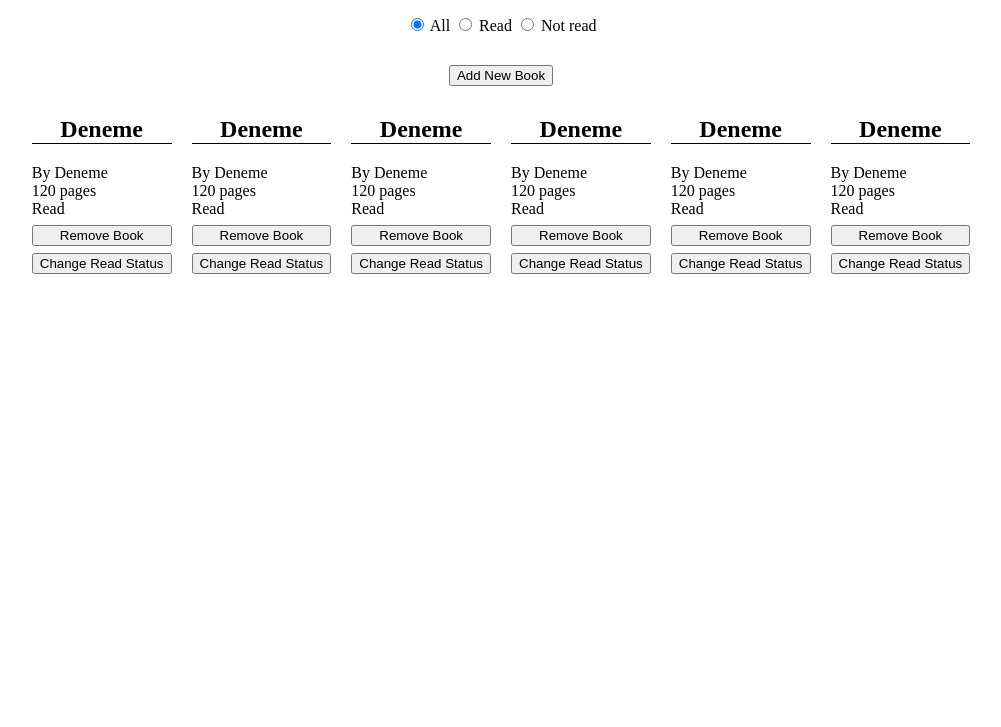
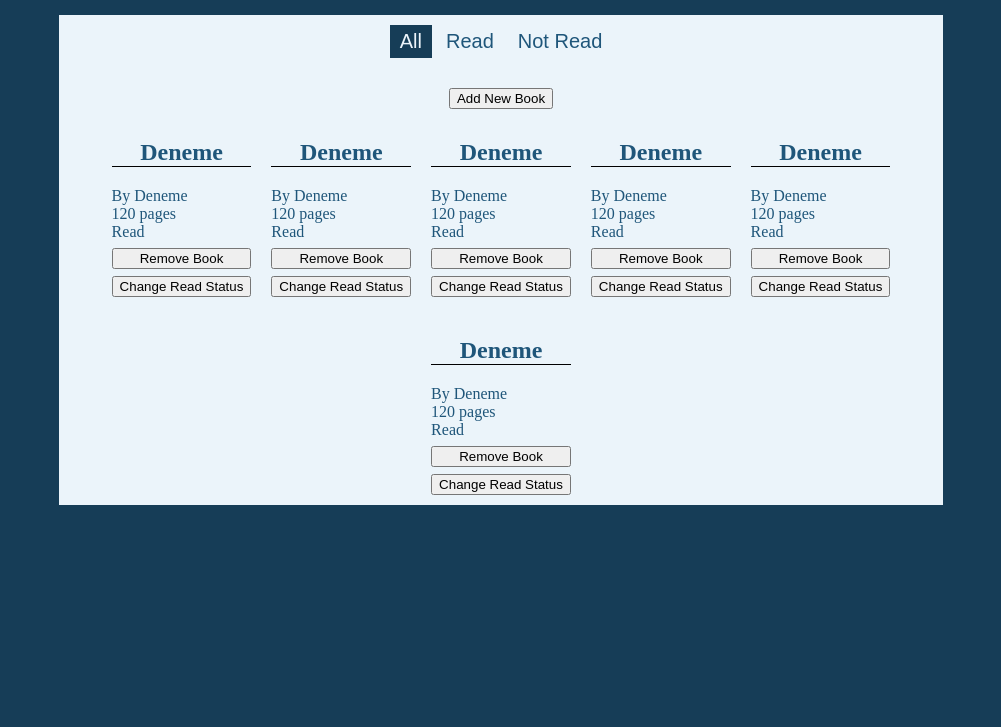
Before and after one commit to erencataltepe/library, a plain HTML site: page index.html in a window 1280 px wide. Shown: the part 73-800 px from the top of the page, without its empty margins (139-1140 px from the left). Drawn offline with Linux system fonts and the light colour scheme.

Commit message:
Add Style to the filter options.

```diff
--- a/index.html
+++ b/index.html
@@ -13,15 +13,10 @@
     </header>
     <main>
       <section class="buttons">
-        <div class="filter-buttons">
-          <form>
-            <input type="radio" id="all" name="filter" value="all" checked />
-            <label for="all">All</label>
-            <input type="radio" id="read" name="filter" value="read" />
-            <label for="read">Read</label>
-            <input type="radio" id="not-read" name="filter" value="not-read" />
-            <label for="not-read">Not read</label>
-          </form>
+        <div class="filter-section">
+          <button class="filter-buttons selected">All</button>
+          <button class="filter-buttons">Read</button>
+          <button class="filter-buttons">Not Read</button>
         </div>
         <div class="manage-buttons">
           <button class="add-new-book-button">Add New Book</button>
--- a/style.css
+++ b/style.css
@@ -1,10 +1,41 @@
+body {
+  background-color: #163d57;
+}
+
 h1 {
   text-align: center;
+  color: #ebf4fa;
+}
+
+main {
+  background-color: #ebf4fa;
+  color: #1f567a;
+  width: 70%;
+  margin: 0 auto;
 }
 
 h2 {
   text-align: center;
   border-bottom: 1px solid black;
+}
+
+.filter-section {
+  margin-top: 10px;
+}
+
+.filter-buttons {
+  border: none;
+  font-size: 20px;
+  background-color: transparent;
+  color: #1f567a;
+  padding: 5px;
+  padding-left: 10px;
+  padding-right: 10px;
+}
+
+.selected {
+  background-color: #163d57;
+  color: #ebf4fa;
 }
 
 .buttons {
```
